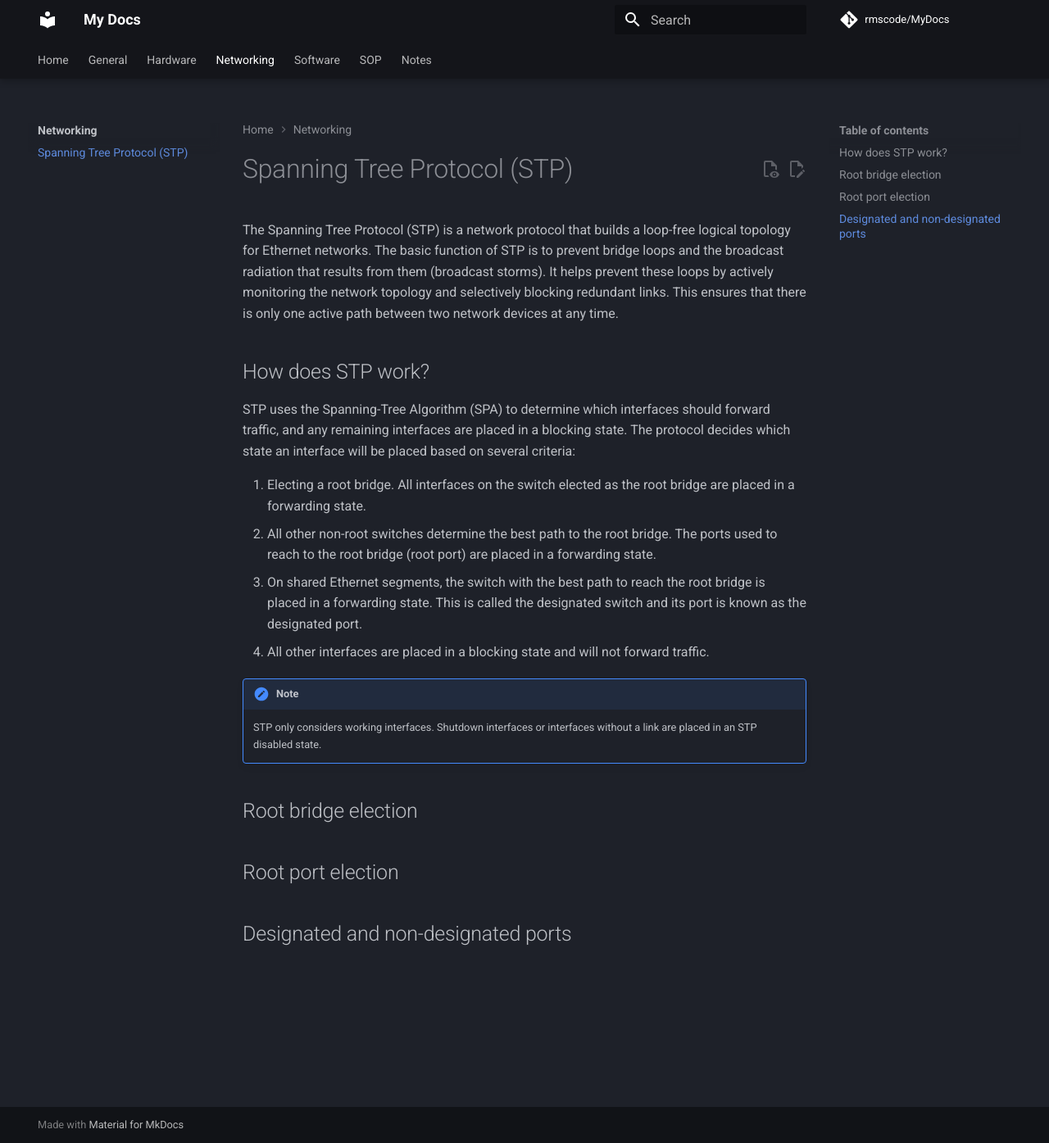
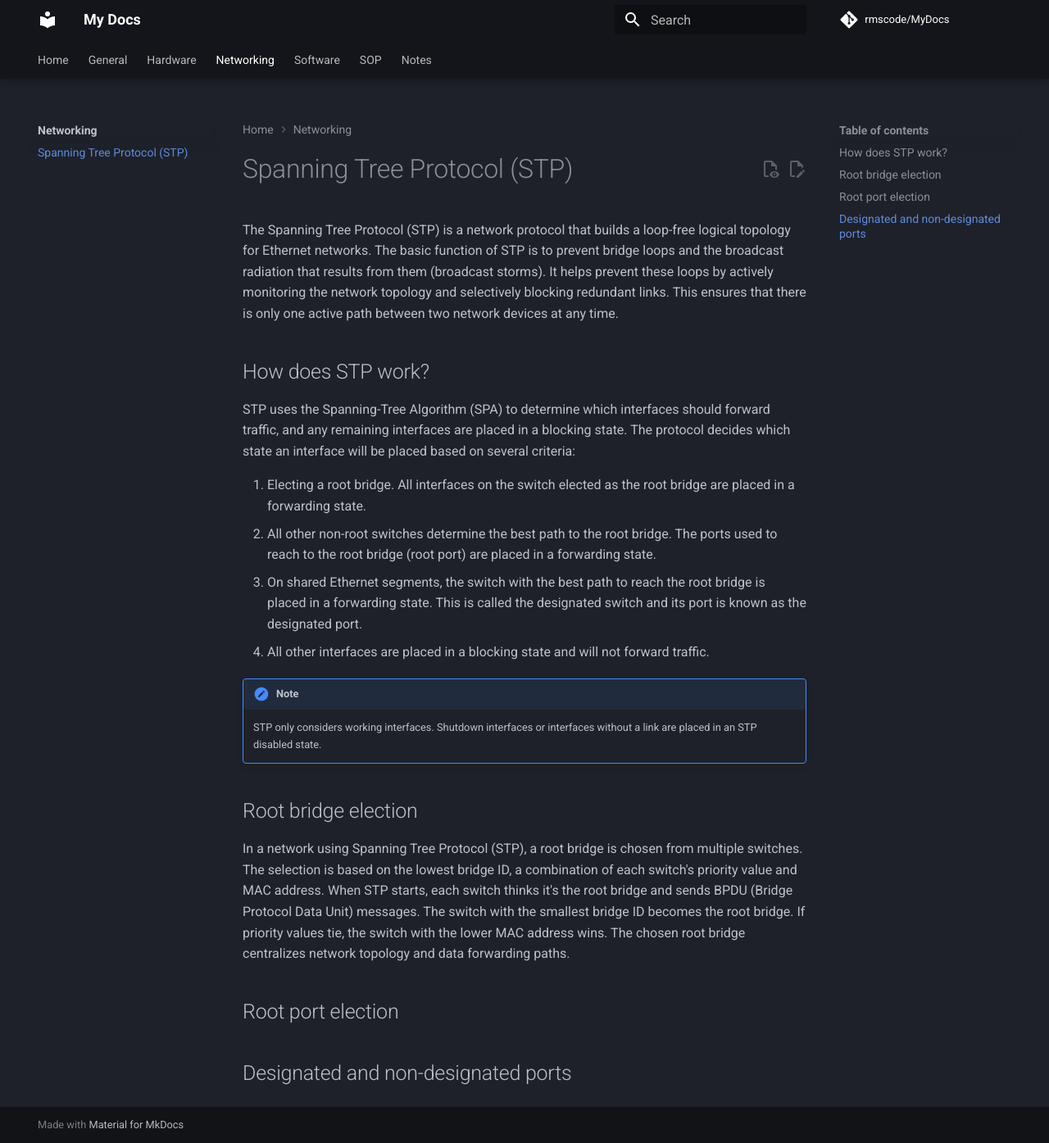
Before and after one commit to rmscode/binary-garden, an MkDocs documentation site: the page built from docs/networking/spanning-tree.md, in a window 1280 px wide and 1395 px high. Shown: the whole window at 82% size. Built offline with MkDocs 1.6.1 and Material for MkDocs 9.7.7, drawn with Linux system fonts in a browser that asks for light colours; comment, search, counter and statistics services are not loaded.

Commit message:
Update spanning-tree.md

```diff
--- a/docs/networking/spanning-tree.md
+++ b/docs/networking/spanning-tree.md
@@ -17,6 +17,8 @@ STP uses the Spanning-Tree Algorithm (SPA) to determine which interfaces should
 
 ## Root bridge election
 
+In a network using Spanning Tree Protocol (STP), a root bridge is chosen from multiple switches. The selection is based on the lowest bridge ID, a combination of each switch's priority value and MAC address. When STP starts, each switch thinks it's the root bridge and sends BPDU (Bridge Protocol Data Unit) messages. The switch with the smallest bridge ID becomes the root bridge. If priority values tie, the switch with the lower MAC address wins. The chosen root bridge centralizes network topology and data forwarding paths.
+
 ## Root port election
 
 ## Designated and non-designated ports
```
